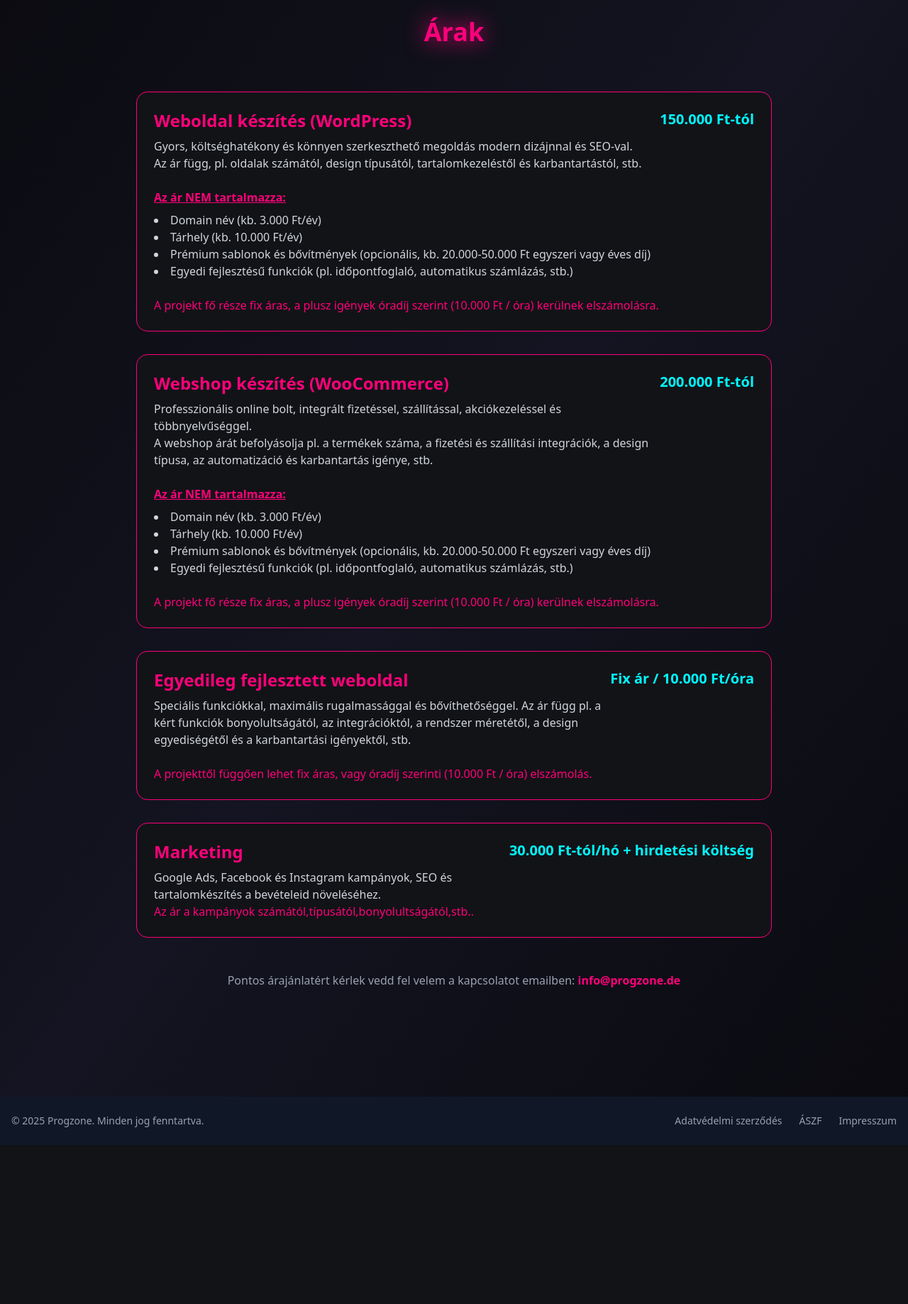
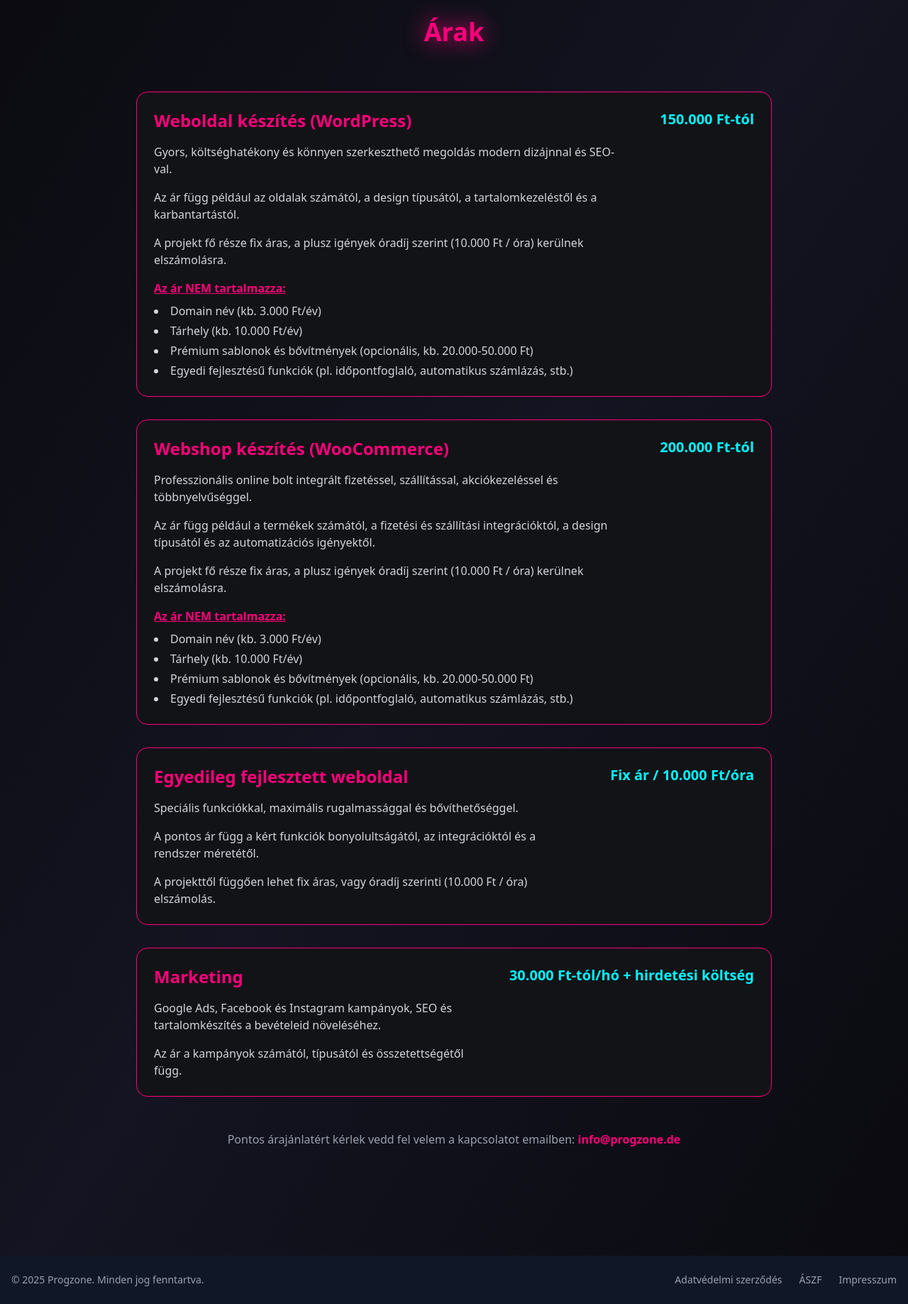
Before and after one commit to xtrade1002/progzone2, a Laravel app: page /prices in a window 1280 px wide. Shown: the part 174-2011 px from the top of the page at 71% size. Before the commit the page ends 1787 px from the top, so only its background shows below. Run offline with Laravel 12, Linux system fonts and the light colour scheme; data comes from the database, SQL or seed files in the repository; style sheets or scripts are compiled from the project's sources; some libraries are stand-ins or nearby versions; some web fonts are replaced.

Commit message:
Translate prices page content into EN and DE

```diff
--- a/resources/js/pages/Prices.jsx
+++ b/resources/js/pages/Prices.jsx
@@ -1,122 +1,89 @@
 import React from 'react';
+import { Head, usePage } from '@inertiajs/react';
 import Layout from '../Components/Layout.jsx';
+import useTranslations from '../lib/useTranslations.js';
 
 export default function Prices() {
+  const { props } = usePage();
+  const priceItems = Array.isArray(props?.prices) ? props.prices : [];
+  const { trans, t } = useTranslations();
+  const pricesTrans = trans?.prices ?? {};
+  const defaultTitle = t('menu.prices', 'Prices');
+  const pageTitle = pricesTrans.title ?? defaultTitle;
+  const metaTitle = pricesTrans.meta_title ?? pageTitle;
+  const note = pricesTrans.note ?? '';
+  const noteEmail = pricesTrans.note_email ?? '';
+
   return (
     <Layout>
-      <section className="max-w-5xl mx-auto px-6 py-16">
+      <Head title={metaTitle} />
+      <section className="max-w-5xl mx-auto w-full px-6 py-16">
         <div className="rounded-2xl p-10">
           <h1 className="text-4xl sm:text-4xl font-extrabold text-center text-[#FF007A] mb-16 drop-shadow-[0_0_15px_#ff007a]">
-            Árak
+            {pageTitle}
           </h1>
 
           <ul className="space-y-8">
-            {/* WordPress weboldal */}
-            <li className="border border-[#ff007a] rounded-2xl p-6 bg-[#121317] hover:shadow-[0_0_30px_#ff007a] transition duration-300">
-              <div className="flex justify-between items-start">
-                <div>
-                  <h2 className="text-2xl font-bold text-[#FF007A] mb-2">
-                    Weboldal készítés (WordPress)
-                  </h2>
-                  <p className="text-gray-300">
-                    Gyors, költséghatékony és könnyen szerkeszthető megoldás modern dizájnnal és SEO-val.
-                    <br />
-                    Az ár függ, pl. oldalak számától, design típusától, tartalomkezeléstől és karbantartástól, stb.
-                  </p>
-                  <br />
-                  <p className="text-gray-300">
-                    <span className="font-bold text-[#FF007A] underline">Az ár NEM tartalmazza:</span>
-                    <ul className="list-disc list-inside mt-2">
-                      <li>Domain név (kb. 3.000 Ft/év)</li>
-                      <li>Tárhely (kb. 10.000 Ft/év)</li>
-                      <li>Prémium sablonok és bővítmények (opcionális, kb. 20.000-50.000 Ft egyszeri vagy éves díj)</li>
-                      <li>Egyedi fejlesztésű funkciók (pl. időpontfoglaló, automatikus számlázás, stb.)</li>
-                    </ul>
-                  </p>
-                  <br />
-                  <p>A projekt fő része fix áras, a plusz igények óradíj szerint (10.000 Ft / óra) kerülnek elszámolásra.</p>
-                </div>
-                <span className="text-xl font-bold text-[#00f7ff] whitespace-nowrap">
-                  150.000 Ft-tól
-                </span>
-              </div>
-            </li>
+            {priceItems.map((price, index) => {
+              const key = price?.id ?? price?.slug ?? index;
+              const paragraphs =
+                typeof price?.description === 'string'
+                  ? price.description
+                      .split('\n')
+                      .map((paragraph) => paragraph.trim())
+                      .filter(Boolean)
+                  : [];
+              const features = Array.isArray(price?.features) ? price.features : [];
 
-            {/* Webshop */}
-            <li className="border border-[#ff007a] rounded-2xl p-6 bg-[#121317] hover:shadow-[0_0_30px_#ff007a] transition duration-300">
-              <div className="flex justify-between items-start">
-                <div>
-                  <h2 className="text-2xl font-bold text-[#FF007A] mb-2">
-                    Webshop készítés (WooCommerce)
-                  </h2>
-                  <p className="text-gray-300">
-                    Professzionális online bolt, integrált fizetéssel, szállítással, akciókezeléssel és többnyelvűséggel.
-                    <br />
-                    A webshop árát befolyásolja pl. a termékek száma, a fizetési és szállítási integrációk, a design típusa, az automatizáció és karbantartás igénye, stb.
-                  </p>
-                  <br />
-                  <p className="text-gray-300">
-                    <span className="font-bold text-[#FF007A] underline">Az ár NEM tartalmazza:</span>
-                    <ul className="list-disc list-inside mt-2">
-                      <li>Domain név (kb. 3.000 Ft/év)</li>
-                      <li>Tárhely (kb. 10.000 Ft/év)</li>
-                      <li>Prémium sablonok és bővítmények (opcionális, kb. 20.000-50.000 Ft egyszeri vagy éves díj)</li>
-                      <li>Egyedi fejlesztésű funkciók (pl. időpontfoglaló, automatikus számlázás, stb.)</li>
-                    </ul>
-                  </p>
-                  <br />
-                  <p>A projekt fő része fix áras, a plusz igények óradíj szerint (10.000 Ft / óra) kerülnek elszámolásra.</p>
-                </div>
-                <span className="text-xl font-bold text-[#00f7ff] whitespace-nowrap">
-                  200.000 Ft-tól
-                </span>
-              </div>
-            </li>
+              return (
+                <li
+                  key={key}
+                  className="border border-[#ff007a] rounded-2xl p-6 bg-[#121317] hover:shadow-[0_0_30px_#ff007a] transition duration-300"
+                >
+                  <div className="flex flex-col gap-6 md:flex-row md:items-start md:justify-between">
+                    <div className="space-y-4 text-gray-300">
+                      <h2 className="text-2xl font-bold text-[#FF007A]">{price.title}</h2>
+                      {paragraphs.map((paragraph, paragraphIndex) => (
+                        <p key={paragraphIndex}>{paragraph}</p>
+                      ))}
 
-            {/* Egyedi fejlesztés */}
-            <li className="border border-[#ff007a] rounded-2xl p-6 bg-[#121317] hover:shadow-[0_0_30px_#ff007a] transition duration-300">
-              <div className="flex justify-between items-start">
-                <div>
-                  <h2 className="text-2xl font-bold text-[#FF007A] mb-2">
-                    Egyedileg fejlesztett weboldal
-                  </h2>
-                  <p className="text-gray-300">
-                    Speciális funkciókkal, maximális rugalmassággal és bővíthetőséggel.
-                    Az ár függ pl. a kért funkciók bonyolultságától, az integrációktól, a rendszer méretétől, a design egyediségétől és a karbantartási igényektől, stb.
-                  </p>
-                  <br />
-                  <p>A projekttől függően lehet fix áras, vagy óradíj szerinti (10.000 Ft / óra) elszámolás.</p>
-                </div>
-                <span className="text-xl font-bold text-[#00f7ff] whitespace-nowrap">
-                  Fix ár / 10.000 Ft/óra
-                </span>
-              </div>
-            </li>
+                      {(price.feature_heading || features.length > 0) && (
+                        <div>
+                          {price.feature_heading && (
+                            <p className="font-bold text-[#FF007A] underline">{price.feature_heading}</p>
+                          )}
+                          {features.length > 0 && (
+                            <ul className="list-disc list-inside mt-2 space-y-1">
+                              {features.map((feature, featureIndex) => (
+                                <li key={featureIndex}>{feature}</li>
+                              ))}
+                            </ul>
+                          )}
+                        </div>
+                      )}
+                    </div>
 
-            {/* Marketing */}
-            <li className="border border-[#ff007a] rounded-2xl p-6 bg-[#121317] hover:shadow-[0_0_30px_#ff007a] transition duration-300">
-              <div className="flex justify-between items-start">
-                <div>
-                  <h2 className="text-2xl font-bold text-[#FF007A] mb-2">
-                    Marketing
-                  </h2>
-                  <p className="text-gray-300">
-                    Google Ads, Facebook és Instagram kampányok, SEO és tartalomkészítés a bevételeid növeléséhez.
-                  </p>
-                  <p>Az ár a kampányok számától,típusától,bonyolultságától,stb..</p>
-                </div>
-                <span className="text-xl font-bold text-[#00f7ff] whitespace-nowrap">
-                  30.000 Ft-tól/hó + hirdetési költség
-                </span>
-              </div>
-            </li>
+                    {price.price_label && (
+                      <span className="text-xl font-bold text-[#00f7ff] whitespace-nowrap md:pl-6">
+                        {price.price_label}
+                      </span>
+                    )}
+                  </div>
+                </li>
+              );
+            })}
           </ul>
 
-          {/* Záró megjegyzés */}
-          <p className="mt-12 text-center text-gray-400">
-            Pontos árajánlatért kérlek vedd fel velem a kapcsolatot emailben:{" "}
-            <span className="text-[#FF007A] font-semibold">info@progzone.de</span>
-          </p>
+          {note && (
+            <p className="mt-12 text-center text-gray-400">
+              {note}{' '}
+              {noteEmail && (
+                <a href={`mailto:${noteEmail}`} className="text-[#FF007A] font-semibold">
+                  {noteEmail}
+                </a>
+              )}
+            </p>
+          )}
         </div>
       </section>
     </Layout>
```
Also changed, not shown: database/seeders/PriceSeeder.php (+12 -12 lines).
